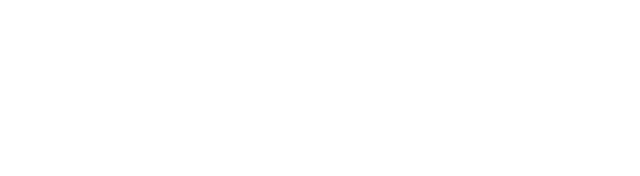
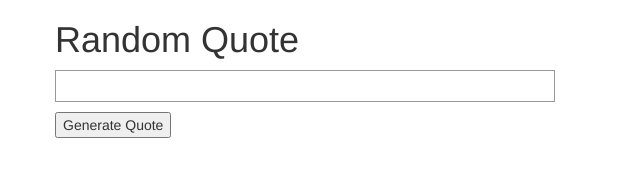
Before and after one commit to Matthew-K/random_quote, a plain HTML site: page index.html in a window 1280 px wide. Shown: the whole page, without its empty margins (0-640 px from the left). Drawn offline with nearby package versions, Linux system fonts and the light colour scheme.

Commit message:
Set basic html and css

```diff
--- a/index.html
+++ b/index.html
@@ -19,6 +19,17 @@
 
 <body>
 
+<div class="container">
+	<div class="row">
+		<div>
+			<h1>Random Quote</h1>
+			<div id="quote"></div>
+			<button>Generate Quote</button>
+		</div>
+	</div>
+</div>
+
+
  <!-- Main JS file -->
  <script src="js/main.js"></script>
 
--- a/stylesheets/main.css
+++ b/stylesheets/main.css
@@ -0,0 +1,6 @@
+#quote{
+	width: 500px;
+	padding: 15px;
+	border: 1px solid #999;
+	margin-bottom: 10px;
+}
```
